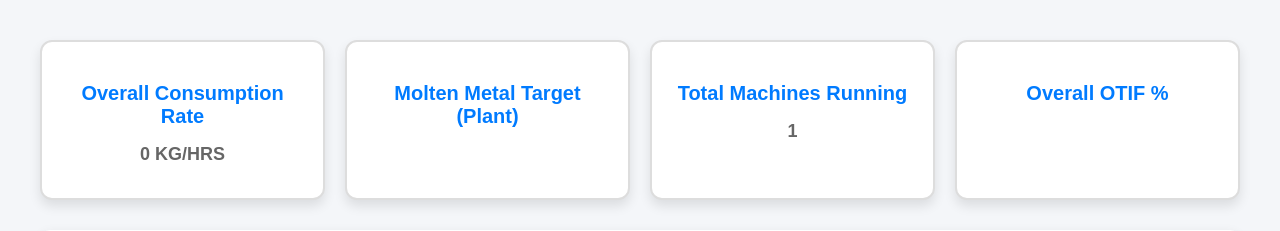
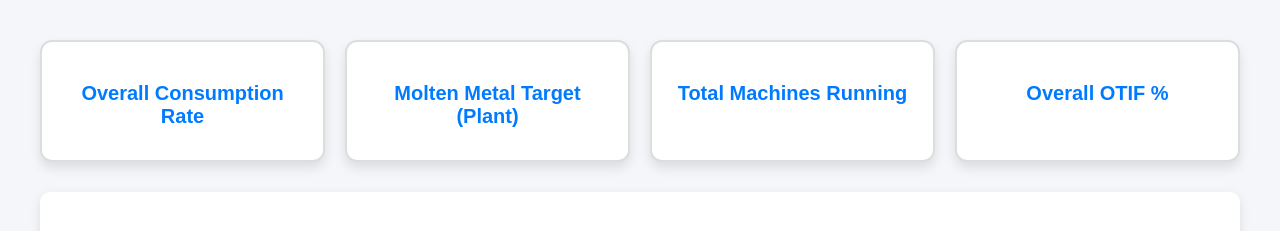
Before and after one commit to cmrgreen/otiftool, a Flask app: page / in a window 1280 px wide. Shown: the part 140-371 px from the top of the page. Run offline with Flask 3, Linux system fonts and the light colour scheme.

Commit message:
Update index.html

```diff
--- a/templates/index.html
+++ b/templates/index.html
@@ -17,19 +17,19 @@
             <section class="info-boxes">
                 <div class="info-box">
                     <h3>Overall Consumption Rate</h3>
-                    <p>0 KG/HRS</p>
+                    <p> </p>
                 </div>
                 <div class="info-box">
                     <h3>Molten Metal Target (Plant)</h3>
-                    <p></p>
+                    <p> </p>
                 </div>
                 <div class="info-box">
                     <h3>Total Machines Running</h3>
-                    <p>1</p>
+                    <p> </p>
                 </div>
                 <div class="info-box">
                     <h3>Overall OTIF %</h3>
-                    <p></p>
+                    <p> </p>
                 </div>
             </section>
 
```
